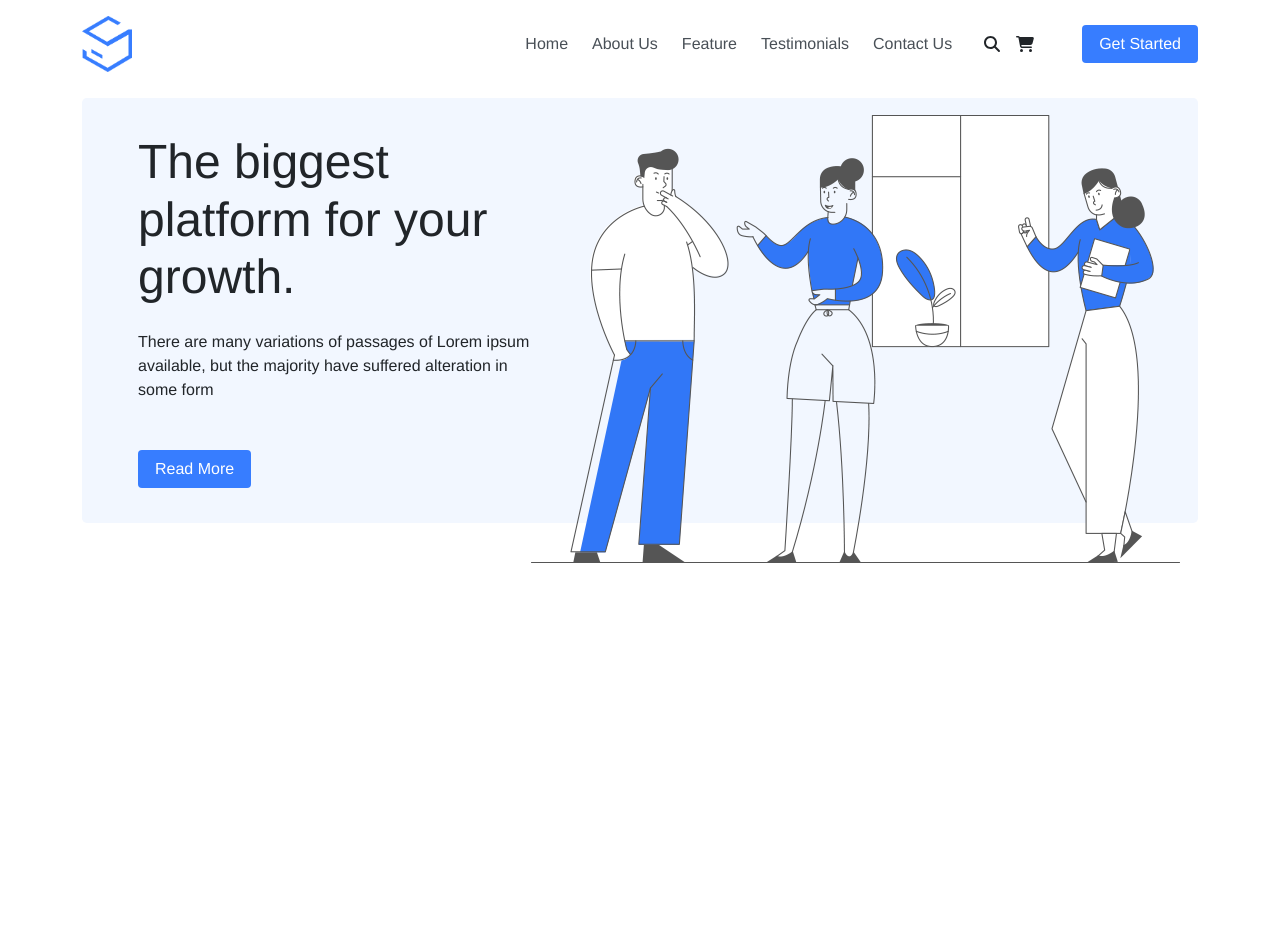
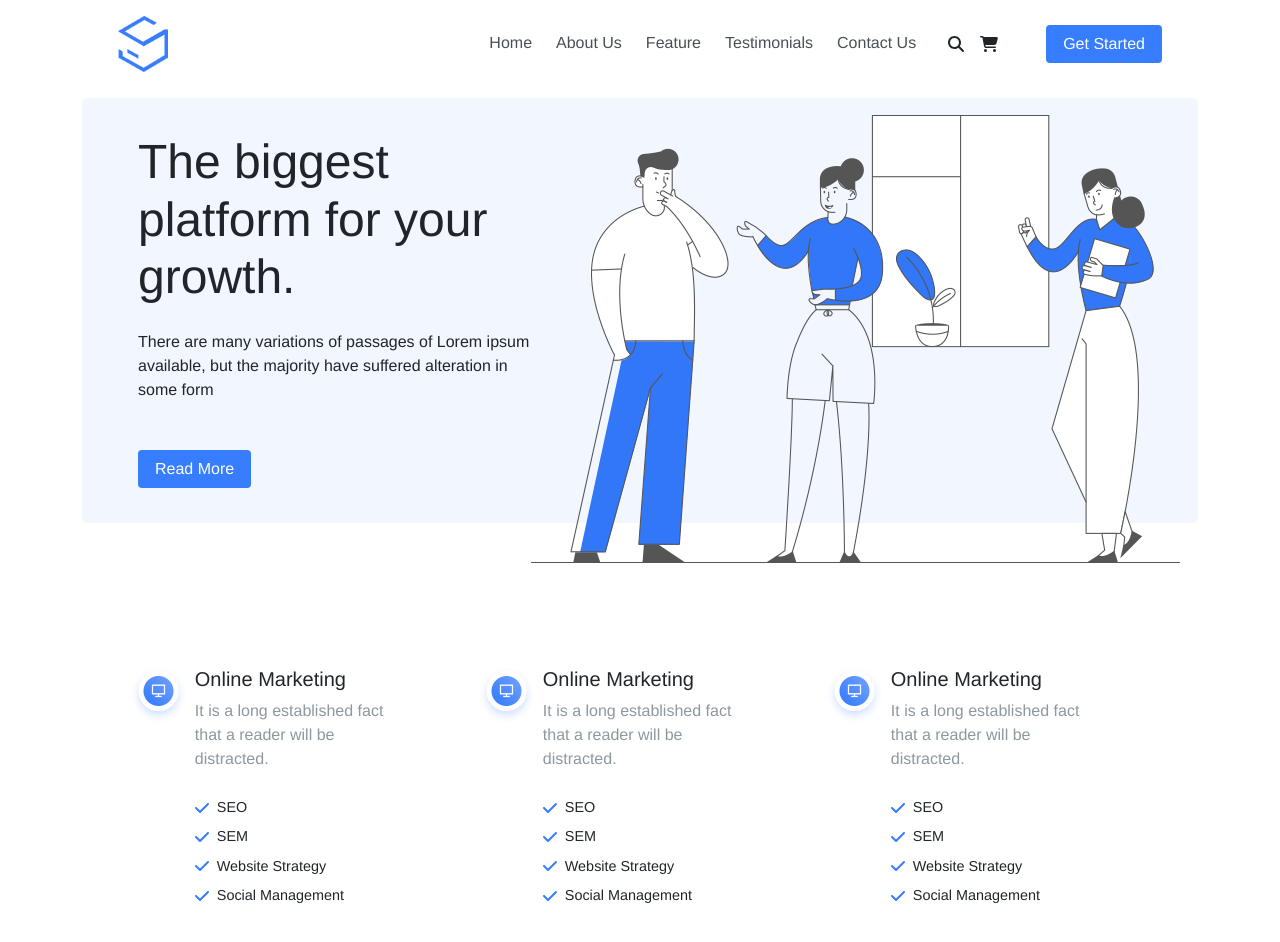
Before and after one commit to patriciabrsk/proj-html-vuejs, a Vue app: page / in a window 1280 px wide. Shown: the top 942 px of the page. Before the commit the page ends 800 px from the top, so only its background shows below. Built offline with nearby package versions, Linux system fonts and the light colour scheme.

Commit message:
section marketing

```diff
--- a/src/assets/style/partials/_variables.scss
+++ b/src/assets/style/partials/_variables.scss
@@ -1,4 +1,22 @@
-// Colors
+// Common colors
+$white: #FFFFFF;
 $brandBlue: #377DFF;
+$brandBlack: #1E1E1E;
+
+// Background colors
+$brandLtBlue: #F2F7FF;
+$grey: #d9d9d9;
+
+// Text colors
+$black: #000000;
+$brandMatteBlack: #000000E6;
 $brandTorquoise: #6CDAC1;
 $brandSalmon: #FF796D;
+$brandTxtGrey: #8E989F;
+$brandTxtDarkGrey: #495057;
+
+// Border colors
+$borderLtBLue: #EFF1FE;
+$borderGrey1: #f7f7f7;
+$borderGrey2: #f2f2f2;
+$borderGrey3: #ebebeb;
--- a/src/assets/style/style.scss
+++ b/src/assets/style/style.scss
@@ -1,2 +1,6 @@
 @import "~bootstrap/scss/bootstrap.scss";
 @import "./partials/_variables.scss";
+
+body, html {
+    height: 100%;
+}
--- a/src/components/Header.vue
+++ b/src/components/Header.vue
@@ -1,6 +1,8 @@
 <template>
-  <header class="pt-2 container wv-100">
-    <nav class="navbar d-flex justify-content-between align-items-center">
+  <header class="pt-2">
+    <nav
+      class="navbar container px-5 d-flex justify-content-between align-items-center"
+    >
       <div class="nav-logo">
         <img :src="logo" alt="logo" />
       </div>
@@ -84,12 +86,13 @@ header {
   .nav-leftside {
     ul.nav-links {
       li {
-        &:active,
+        border-bottom: 3px solid transparent;
+        &:hover,
         &.active {
-          border-bottom: 3px solid blue;
+          border-bottom: 3px solid $brandBlue;
         }
         a {
-          color: #495057;
+          color: $brandTxtDarkGrey;
         }
       }
     }
--- a/src/components/Main.vue
+++ b/src/components/Main.vue
@@ -1,7 +1,7 @@
 <template>
   <main class="mt-5 container">
     <section
-      class="jumbotron container d-flex align-items-center rounded-3 p-5"
+      class="jumbotron container d-flex align-items-center rounded-3 p-5 mb-5"
     >
       <div class="text-box ps-2">
         <!-- <h1>{{ jumbotron.title }}</h1> -->
@@ -12,8 +12,36 @@
         </p>
         <button type="button" class="btn text-white px-3">Read More</button>
       </div>
-      <div class="jumbotron-img position absolute">
+      <div class="jumbotron-img">
         <img :src="jumbotronImg" alt="" class="img-fluid" />
+      </div>
+    </section>
+
+    <section class="online-marketing container px-5">
+      <div class="row row-cols-3 py-5">
+        <div class="d-flex flex-row col py-5" v-for="index in 3" :key="index">
+          <div class="icon pe-2">
+            <img :src="marketingImg" alt="" class="img-fluid" />
+          </div>
+          <div class="text">
+            <h5>Online Marketing</h5>
+            <p class="mb-4">
+              It is a long established fact that a reader will be distracted.
+            </p>
+            <ul class="p-0">
+              <li
+                class="list-unstyled"
+                v-for="list in marketingList"
+                :key="list"
+              >
+                <span class="check-icon me-2">
+                  <font-awesome-icon icon="fa-solid fa-check" />
+                </span>
+                <h6>{{ list }}</h6>
+              </li>
+            </ul>
+          </div>
+        </div>
       </div>
     </section>
   </main>
@@ -25,6 +53,8 @@ export default {
   data() {
     return {
       jumbotronImg: require("../assets/img/27-1.png"),
+      marketingList: ["SEO", "SEM", "Website Strategy", "Social Management"],
+      marketingImg: require("../assets/img/24.png"),
       //   jumbotron: [
       //     {
       //       title: "The biggest platform for your growth",
@@ -43,7 +73,8 @@ export default {
 section.jumbotron {
   background-color: #f2f7ff;
   height: 425px;
-  .text-box {
+
+  div.text-box {
     width: 40%;
     h1 {
       font-size: 3rem;
@@ -59,4 +90,27 @@ section.jumbotron {
     background-color: $brandBlue;
   }
 }
+
+section.online-marketing {
+  height: 600px;
+
+  div.icon {
+    width: 20%;
+  }
+  div.text {
+    width: 60%;
+    p {
+      color: $brandTxtGrey;
+    }
+    li {
+      h6 {
+        display: inline-block;
+        font-size: 0.9rem;
+      }
+      span.check-icon {
+        color: $brandBlue;
+      }
+    }
+  }
+}
 </style>
--- a/src/main.js
+++ b/src/main.js
@@ -5,9 +5,10 @@ import { library } from "@fortawesome/fontawesome-svg-core";
 
 import { faMagnifyingGlass } from "@fortawesome/free-solid-svg-icons";
 import { faCartShopping } from "@fortawesome/free-solid-svg-icons";
+import { faCheck } from "@fortawesome/free-solid-svg-icons";
 import { FontAwesomeIcon } from "@fortawesome/vue-fontawesome";
 
-library.add(faMagnifyingGlass, faCartShopping);
+library.add(faMagnifyingGlass, faCartShopping, faCheck);
 
 Vue.component("font-awesome-icon", FontAwesomeIcon);
 
```
